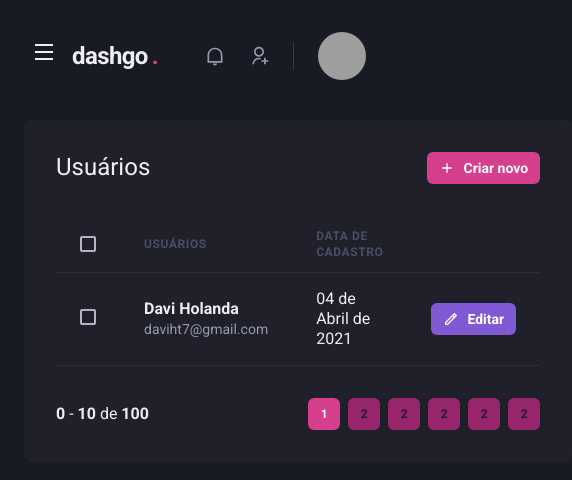
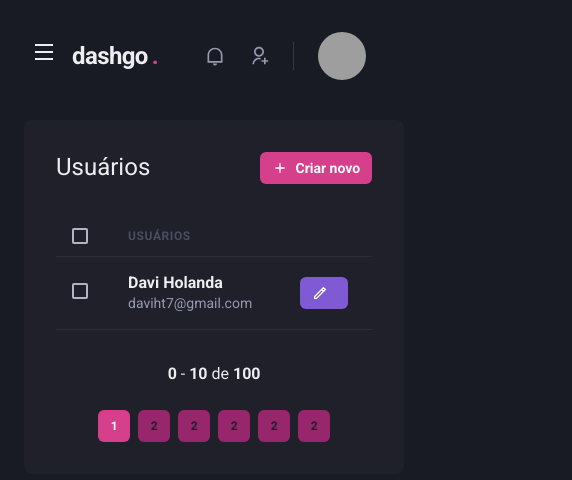
Before and after one commit to daviht7/dashgo, a Next.js app: page /users in a window 390 px wide. Shown: the top 480 px of the page, 572 px wide, since content can reach past the window. Built offline with nearby package versions, Linux system fonts and the light colour scheme; grey boxes are pictures that could not be loaded.

Commit message:
listagem responsiva

```diff
--- a/src/components/Pagination/index.tsx
+++ b/src/components/Pagination/index.tsx
@@ -4,7 +4,7 @@
 export function Pagination() {
   return (
     <Stack
-      direction={"row"}
+      direction={["column", "row"]}
       mt="8"
       justify={"space-between"}
       align="center"
--- a/src/pages/users/index.tsx
+++ b/src/pages/users/index.tsx
@@ -1,4 +1,3 @@
-import { Header } from "@/components/Header";
 import { Pagination } from "@/components/Pagination";
 import { Sidebar } from "@/components/Sidebar";
 import {
@@ -17,8 +16,15 @@
   Tr,
 } from "@chakra-ui/react";
 import { RiAddLine, RiPencilLine } from "react-icons/ri";
+import { useBreakpointValue } from "@chakra-ui/react";
+import { Header } from "@/components/header";
 
 export default function UserList() {
+  const isWideVersion = useBreakpointValue({
+    base: false,
+    lg: true,
+  });
+
   return (
     <Box>
       <Header />
@@ -45,17 +51,17 @@
           <Table colorScheme={"whiteAlpha"}>
             <Thead>
               <Tr>
-                <Th px="6" color="gray.300" w="8">
+                <Th px={["4", "4", "6"]} color="gray.300" w="8">
                   <Checkbox colorScheme={"pink"} />
                 </Th>
                 <Th>Usuários</Th>
-                <Th>Data de cadastro</Th>
+                {isWideVersion && <Th>Data de cadastro</Th>}
                 <Th w="8"></Th>
               </Tr>
             </Thead>
             <Tbody>
               <Tr>
-                <Td>
+                <Td px={["4", "4", "6"]}>
                   <Checkbox colorScheme={"pink"} />
                 </Td>
                 <Td>
@@ -66,7 +72,7 @@
                     </Text>
                   </Box>
                 </Td>
-                <Td>04 de Abril de 2021</Td>
+                {isWideVersion && <Td>04 de Abril de 2021</Td>}
                 <Td>
                   <Button
                     as="a"
@@ -75,7 +81,7 @@
                     colorScheme={"purple"}
                     leftIcon={<Icon as={RiPencilLine} fontSize={16} />}
                   >
-                    Editar
+                    {isWideVersion ? "Editar" : ""}
                   </Button>
                 </Td>
               </Tr>
```
